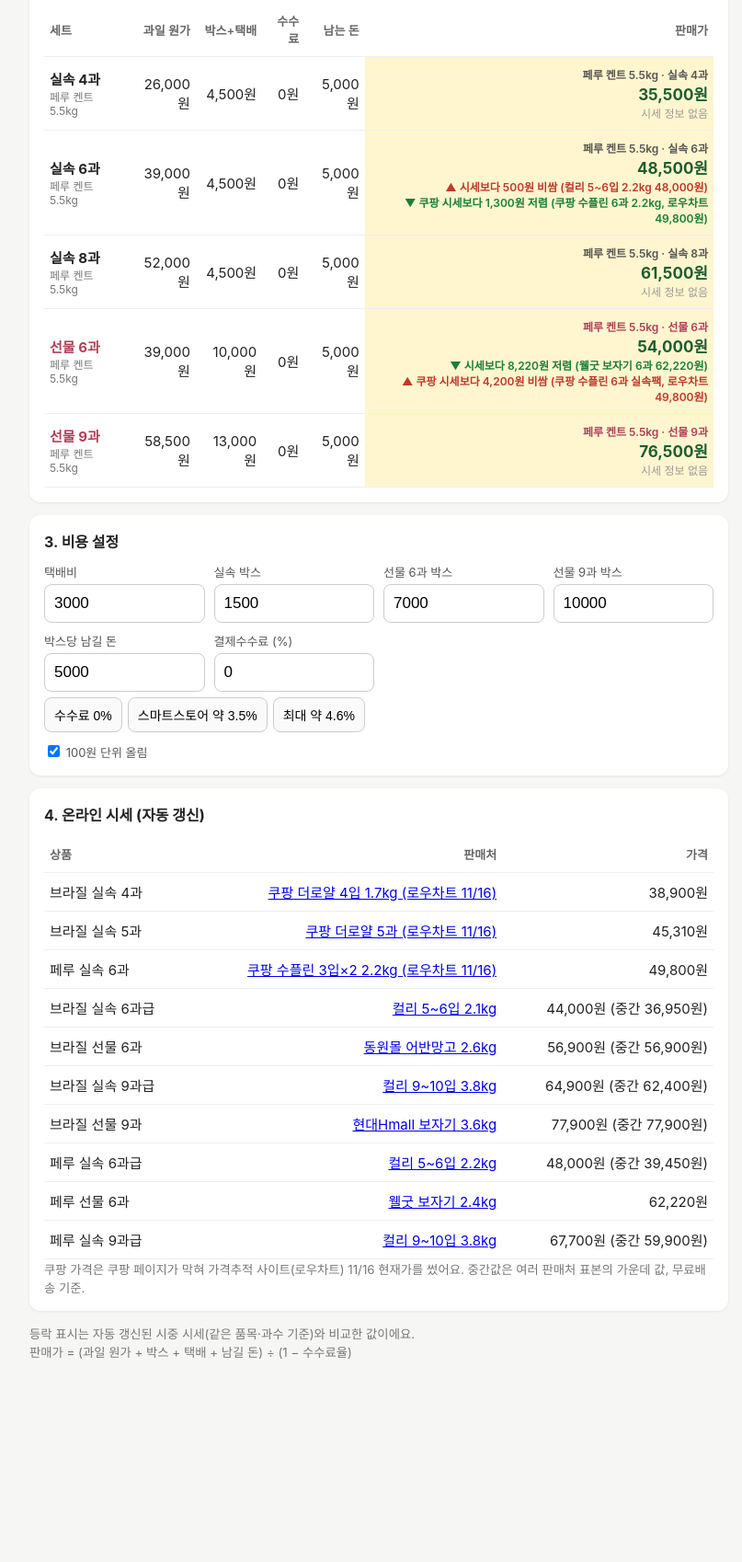
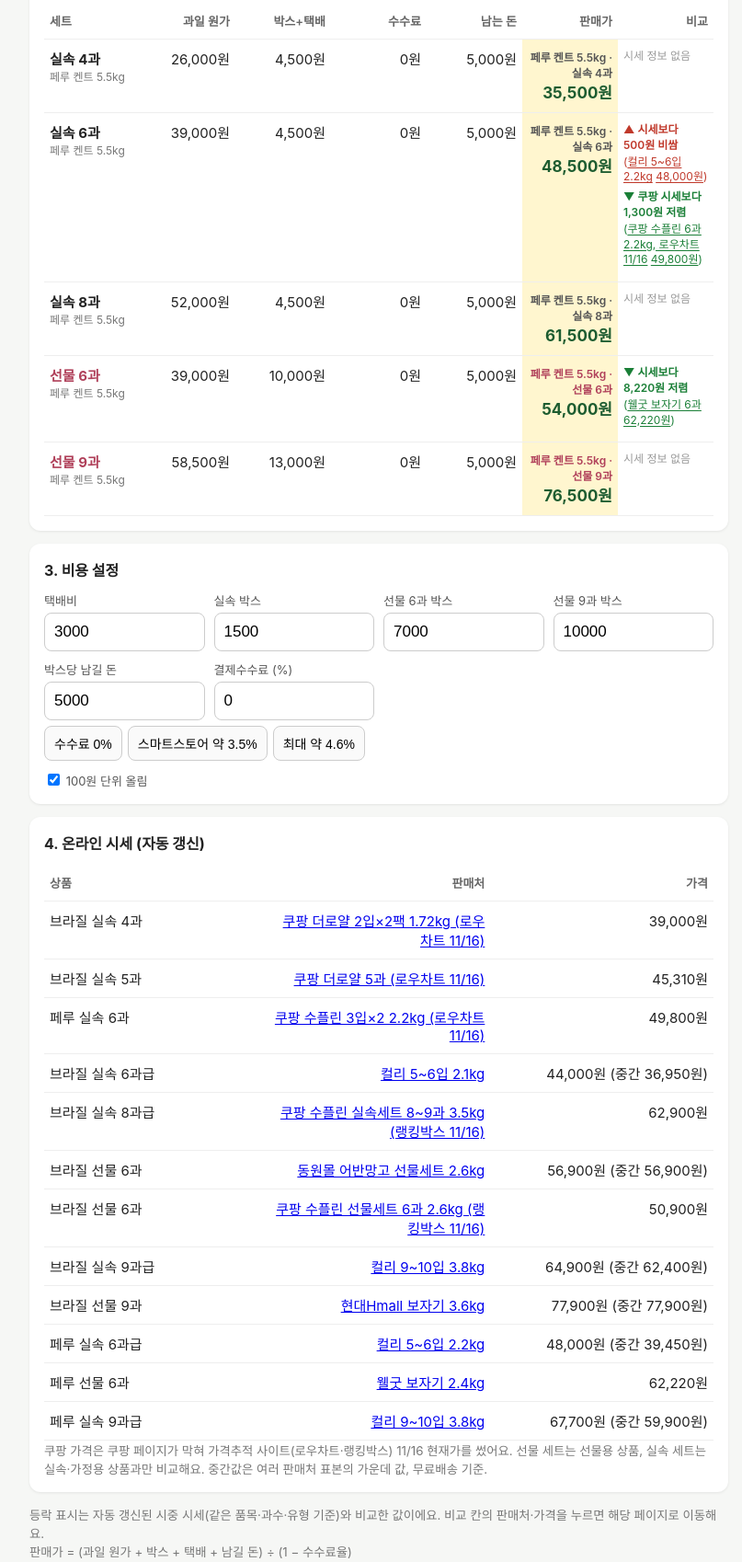
Before and after one commit to jxlovewewe-commits/fruit-calculator, a plain HTML site: page index.html in a window 1280 px wide. Shown: the part 429-2127 px from the top of the page at 92% size, without its empty margins (228-1035 px from the left). Before the commit the page ends 1924 px from the top, so only its background shows below. Drawn offline with Linux system fonts and the light colour scheme.

Commit message:
쿠팡 비교를 선물·실속 유형별로 정리하고 비교 열 추가
선물 세트는 선물 상품, 실속 세트는 실속·가정용 상품과만 비교하도록 데이터를 고쳤고, 판매가 표에 비교 열과 출처 링크를 넣었습니다.

```diff
--- a/data.json
+++ b/data.json
@@ -1,6 +1,6 @@
 {
-  "updated": "2026-11-16 20:45 (한국시간)",
-  "note": "쿠팡 가격은 쿠팡 페이지가 막혀 가격추적 사이트(로우차트) 11/16 현재가를 썼어요. 중간값은 여러 판매처 표본의 가운데 값, 무료배송 기준.",
+  "updated": "2026-11-16 20:51 (한국시간)",
+  "note": "쿠팡 가격은 쿠팡 페이지가 막혀 가격추적 사이트(로우차트·랭킹박스) 11/16 현재가를 썼어요. 선물 세트는 선물용 상품, 실속 세트는 실속·가정용 상품과만 비교해요. 중간값은 여러 판매처 표본의 가운데 값, 무료배송 기준.",
   "presets": [
     {
       "name": "페루 켄트 5.5kg",
@@ -21,9 +21,9 @@
   "market": [
     {
       "item": "브라질 실속 4과",
-      "source": "쿠팡 더로얄 4입 1.7kg (로우차트 11/16)",
-      "price": "38,900원",
-      "url": "https://www.lowchart.com/7487603897-19573089763"
+      "source": "쿠팡 더로얄 2입×2팩 1.72kg (로우차트 11/16)",
+      "price": "39,000원",
+      "url": "https://www.lowchart.com/6638614777-19282993229"
     },
     {
       "item": "브라질 실속 5과",
@@ -44,10 +44,22 @@
       "url": "https://www.kurly.com/goods/1001802978"
     },
     {
+      "item": "브라질 실속 8과급",
+      "source": "쿠팡 수플린 실속세트 8~9과 3.5kg (랭킹박스 11/16)",
+      "price": "62,900원",
+      "url": "https://rankingbox.kr/products/7339815517"
+    },
+    {
       "item": "브라질 선물 6과",
-      "source": "동원몰 어반망고 2.6kg",
+      "source": "동원몰 어반망고 선물세트 2.6kg",
       "price": "56,900원 (중간 56,900원)",
       "url": "https://www.dongwonmall.com/product/detail.do?productId=003739142"
+    },
+    {
+      "item": "브라질 선물 6과",
+      "source": "쿠팡 수플린 선물세트 6과 2.6kg (랭킹박스 11/16)",
+      "price": "50,900원",
+      "url": "https://rankingbox.kr/products/7339815551"
     },
     {
       "item": "브라질 실속 9과급",
@@ -85,46 +97,58 @@
       "실속 6과": {
         "price": 48000,
         "basis": "컬리 5~6입 2.2kg",
+        "url": "https://www.kurly.com/goods/1001802972",
         "coupang": {
           "price": 49800,
-          "basis": "쿠팡 수플린 6과 2.2kg, 로우차트",
+          "basis": "쿠팡 수플린 6과 2.2kg, 로우차트 11/16",
           "url": "https://www.lowchart.com/7870290009-21613152151"
         }
       },
       "선물 6과": {
         "price": 62220,
         "basis": "웰굿 보자기 6과",
-        "coupang": {
-          "price": 49800,
-          "basis": "쿠팡 수플린 6과 실속팩, 로우차트",
-          "url": "https://www.lowchart.com/7870290009-21613152151"
-        }
+        "url": "https://m.shinsegaetvshopping.com/display/detail/85335203"
       }
     },
     "브라질 케이트 4kg": {
       "실속 4과": {
         "coupang": {
-          "price": 38900,
-          "basis": "쿠팡 더로얄 4입 1.7kg, 로우차트",
-          "url": "https://www.lowchart.com/7487603897-19573089763"
+          "price": 39000,
+          "basis": "쿠팡 더로얄 2입×2팩 1.72kg, 로우차트 11/16",
+          "url": "https://www.lowchart.com/6638614777-19282993229"
         }
       },
       "실속 6과": {
         "price": 44000,
         "basis": "컬리 5~6입 2.1kg",
+        "url": "https://www.kurly.com/goods/1001802978",
         "coupang": {
           "price": 45310,
-          "basis": "쿠팡 더로얄 5과, 로우차트",
+          "basis": "쿠팡 더로얄 5과, 로우차트 11/16",
           "url": "https://www.lowchart.com/7749021321-20993663285"
+        }
+      },
+      "실속 8과": {
+        "coupang": {
+          "price": 62900,
+          "basis": "쿠팡 수플린 실속세트 8~9과 3.5kg, 랭킹박스 11/16",
+          "url": "https://rankingbox.kr/products/7339815517"
         }
       },
       "선물 6과": {
         "price": 56900,
-        "basis": "동원몰 6과"
+        "basis": "동원몰 6과 선물세트",
+        "url": "https://www.dongwonmall.com/product/detail.do?productId=003739142",
+        "coupang": {
+          "price": 50900,
+          "basis": "쿠팡 수플린 선물세트 6과 2.6kg, 랭킹박스 11/16",
+          "url": "https://rankingbox.kr/products/7339815551"
+        }
       },
       "선물 9과": {
         "price": 77900,
-        "basis": "현대Hmall 9과"
+        "basis": "현대Hmall 9과 보자기",
+        "url": "https://www.hmall.com/md/pda/itemPtc?slitmCd=2239101715"
       }
     }
   }
--- a/index.html
+++ b/index.html
@@ -10,17 +10,37 @@ h2{font-size:16px;margin:0 0 12px}
 label{font-size:13px;color:#555;display:block}
 input,select{width:100%;box-sizing:border-box;font-size:17px;padding:10px;border:1px solid #ccc;border-radius:8px;margin-top:4px}
 .per{margin-top:12px;font-size:15px}.per b{font-size:20px;color:#2f6b3f}
-table{width:100%;border-collapse:collapse;font-size:15px}th,td{padding:10px 6px;border-bottom:1px solid #eee;text-align:right}
+.tblw{width:100%;overflow-x:hidden}
+table{width:100%;border-collapse:collapse;font-size:15px;table-layout:fixed}
+th,td{padding:10px 6px;border-bottom:1px solid #eee;text-align:right;vertical-align:top}
 th:first-child,td:first-child{text-align:left}th{color:#666;font-weight:600;font-size:13px}
 td.p .lb{display:block;font-size:12px;font-weight:600;color:#555}
-td.p .df{display:block;font-size:12px;font-weight:600}td.p .df.dn{color:#1a7f37}td.p .df.up{color:#c0392b}td.p .df.na{color:#999;font-weight:400}
 td.p .lb.g{color:#b0405a}
 td .nm{display:block;font-size:12px;color:#777}
+td .profit-m{display:none;font-size:11px;color:#777;font-weight:400}
 td.p{font-weight:700;color:#1d5c30;background:#fff6cf;font-size:17px}
+td.cmp{font-size:12px;font-weight:400;text-align:left;line-height:1.4;color:#333;background:#fff;word-break:keep-all;overflow-wrap:anywhere}
+td.cmp .df{display:block;font-size:12px;font-weight:600;margin:0 0 5px}
+td.cmp .df.dn{color:#1a7f37}td.cmp .df.up{color:#c0392b}td.cmp .df.na{color:#999;font-weight:400}
+td.cmp .src{display:block;font-weight:400;margin-top:1px}
+td.cmp a{color:inherit;text-decoration:underline;text-underline-offset:2px}
 tr.gift td:first-child{color:#b0405a}
 .btns button{font-size:14px;padding:8px 10px;border:1px solid #ccc;background:#fafafa;border-radius:8px;margin:6px 6px 0 0}
 small{color:#777}
-@media(max-width:520px){.hide{display:none}}
+@media(max-width:520px){
+.hide,.hide-m{display:none!important}
+.w{padding:12px;overflow-x:hidden}
+.card{padding:12px;overflow:hidden}
+table{font-size:14px}
+th,td{padding:8px 4px}
+.c-set{width:27%}
+.c-price{width:30%}
+.c-cmp{width:43%}
+td.p{font-size:16px}
+td.p .lb{font-size:11px}
+td.cmp,td.cmp .df{font-size:11px}
+.profit-m{display:block!important}
+}
 </style></head><body><div class="w">
 <h1>🥭 과일 세트 판매가 계산기</h1><p class="s">박스 매입가와 과수만 넣으면 세트별 판매가가 바로 나와요.<br><span id="upd" style="color:#2f6b3f"></span></p>
 <div class="card"><h2>1. 매입 정보</h2>
@@ -28,7 +48,7 @@ small{color:#777}
 <div class="g" style="margin-top:10px"><label>박스 매입가 (원)<input id="price" type="number" inputmode="numeric" value="78000"></label>
 <label>박스 과수 (개)<input id="count" type="number" inputmode="numeric" value="12"></label></div>
 <div class="per">과일 1개 원가: <b id="per"></b></div></div>
-<div class="card"><h2>2. 판매가</h2><table><thead><tr><th>세트</th><th class="hide">과일 원가</th><th class="hide">박스+택배</th><th class="hide">수수료</th><th>남는 돈</th><th>판매가</th></tr></thead><tbody id="tb"></tbody></table>
+<div class="card"><h2>2. 판매가</h2><div class="tblw"><table><thead><tr><th class="c-set">세트</th><th class="hide">과일 원가</th><th class="hide">박스+택배</th><th class="hide">수수료</th><th class="hide-m">남는 돈</th><th class="c-price">판매가</th><th class="c-cmp">비교</th></tr></thead><tbody id="tb"></tbody></table></div>
 <small id="note"></small></div>
 <div class="card"><h2>3. 비용 설정</h2><div class="g">
 <label>택배비<input id="ship" type="number" value="3000"></label>
@@ -40,26 +60,29 @@ small{color:#777}
 <div class="btns"><button data-f="0">수수료 0%</button><button data-f="3.5">스마트스토어 약 3.5%</button><button data-f="4.63">최대 약 4.6%</button></div>
 <label style="margin-top:10px"><input id="rd" type="checkbox" checked style="width:auto"> 100원 단위 올림</label></div>
 <div class="card" id="mk" style="display:none"><h2>4. 온라인 시세 (자동 갱신)</h2><table><thead><tr><th>상품</th><th>판매처</th><th>가격</th></tr></thead><tbody id="mkb"></tbody></table><small id="mkn"></small></div>
-<small>등락 표시는 자동 갱신된 시중 시세(같은 품목·과수 기준)와 비교한 값이에요.</small><br>
+<small>등락 표시는 자동 갱신된 시중 시세(같은 품목·과수·유형 기준)와 비교한 값이에요. 비교 칸의 판매처·가격을 누르면 해당 페이지로 이동해요.</small><br>
 <small>판매가 = (과일 원가 + 박스 + 택배 + 남길 돈) ÷ (1 − 수수료율)</small>
 </div><script>
 const $=id=>document.getElementById(id),v=id=>parseFloat($(id).value)||0,w=n=>Math.round(n).toLocaleString('ko-KR')+'원';
-function one(m,s,tag){if(!m||!m.price)return '';const g=Math.round(s-m.price);const b=` (${m.basis} ${Number(m.price).toLocaleString('ko-KR')}원)`;
-if(g===0)return `<span class="df">${tag}시세와 같음${b}</span>`;return g<0?`<span class="df dn">▼ ${tag}시세보다 ${Math.abs(g).toLocaleString('ko-KR')}원 저렴${b}</span>`:`<span class="df up">▲ ${tag}시세보다 ${g.toLocaleString('ko-KR')}원 비쌈${b}</span>`;}
+const esc=t=>String(t).replace(/[&<>"]/g,c=>({'&':'&amp;','<':'&lt;','>':'&gt;','"':'&quot;'}[c]));
+function alink(url,text){const t=esc(text);return url?`<a href="${esc(url)}" target="_blank" rel="noopener">${t}</a>`:t;}
+function one(m,s,tag){if(!m||!m.price)return '';const g=Math.round(s-m.price);
+const src=`<span class="src">(${alink(m.url,m.basis)} ${alink(m.url,Number(m.price).toLocaleString('ko-KR')+'원')})</span>`;
+if(g===0)return `<span class="df">${tag}시세와 같음${src}</span>`;
+return g<0?`<span class="df dn">▼ ${tag}시세보다 ${Math.abs(g).toLocaleString('ko-KR')}원 저렴${src}</span>`:`<span class="df up">▲ ${tag}시세보다 ${g.toLocaleString('ko-KR')}원 비쌈${src}</span>`;}
 function cmp(nm,l,s){const m=(CMP[nm]||{})[l];const r=(m?one(m,s,'')+one(m.coupang,s,'쿠팡 '):'');return r||'<span class="df na">시세 정보 없음</span>';}
 function calc(){const c=v('count'),per=c>0?v('price')/c:0;$('per').textContent=w(per);
 const f=Math.min(Math.max(v('fee'),0),50)/100,ship=v('ship');
 const sets=[['실속 4과',4,v('bb')],['실속 6과',6,v('bb')],['실속 8과',8,v('bb')],['선물 6과',6,v('g6')],['선물 9과',9,v('g9')]];
 const sel=$('pre'),nm=sel.value?sel.options[sel.selectedIndex].text.replace(/\s*\(.*$/,''):'직접 입력';
 $('tb').innerHTML=sets.map(([l,n,b])=>{const fr=per*n;let s=(fr+b+ship+v('m'))/(1-f);if($('rd').checked)s=Math.ceil(s/100)*100;const fe=s*f,pr=s-fe-fr-b-ship;
-return `<tr class="${l.startsWith('선물')?'gift':''}"><td><b>${l}</b><span class="nm">${nm}</span></td><td class="hide">${w(fr)}</td><td class="hide">${w(b+ship)}</td><td class="hide">${w(fe)}</td><td>${w(pr)}</td><td class="p"><span class="lb${l.startsWith('선물')?' g':''}">${nm} · ${l}</span>${w(s)}${cmp(nm,l,s)}</td></tr>`}).join('');
+return `<tr class="${l.startsWith('선물')?'gift':''}"><td class="c-set"><b>${l}</b><span class="nm">${esc(nm)}</span><span class="profit-m">남는 돈 ${w(pr)}</span></td><td class="hide">${w(fr)}</td><td class="hide">${w(b+ship)}</td><td class="hide">${w(fe)}</td><td class="hide-m">${w(pr)}</td><td class="p c-price"><span class="lb${l.startsWith('선물')?' g':''}">${esc(nm)} · ${l}</span>${w(s)}</td><td class="cmp c-cmp">${cmp(nm,l,s)}</td></tr>`}).join('');
 $('note').textContent=c>0&&c<9?`※ 박스 과수(${c}과)보다 큰 세트는 여러 박스를 섞어 구성해야 해요.`:'';}
 document.querySelectorAll('input').forEach(i=>i.addEventListener('input',calc));
 $('pre').addEventListener('change',e=>{if(e.target.value){const[p,c]=e.target.value.split(',');$('price').value=p;$('count').value=c;}calc();});
 document.querySelectorAll('.btns button').forEach(b=>b.onclick=()=>{$('fee').value=b.dataset.f;calc();});
 let CMP={};
 calc();
-const esc=t=>String(t).replace(/[&<>"]/g,c=>({'&':'&amp;','<':'&lt;','>':'&gt;','"':'&quot;'}[c]));
 fetch('data.json?t='+Date.now()).then(r=>r.json()).then(d=>{
  if(d.updated)$('upd').textContent='마지막 갱신: '+d.updated;
  if(d.presets&&d.presets.length){$('pre').innerHTML=d.presets.map(p=>`<option value="${p.price},${p.count}">${esc(p.name)} (${p.count}과 ${Number(p.price).toLocaleString('ko-KR')}원)</option>`).join('')+'<option value="">직접 입력</option>';const[p,c]=$('pre').value.split(',');$('price').value=p;$('count').value=c;}
```
